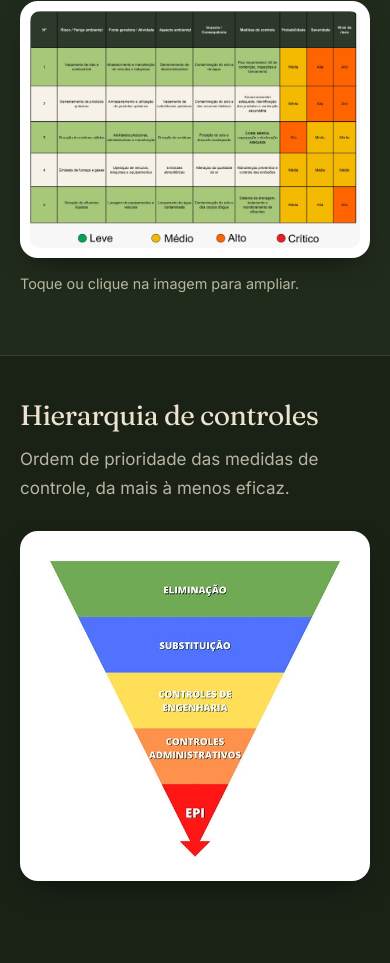
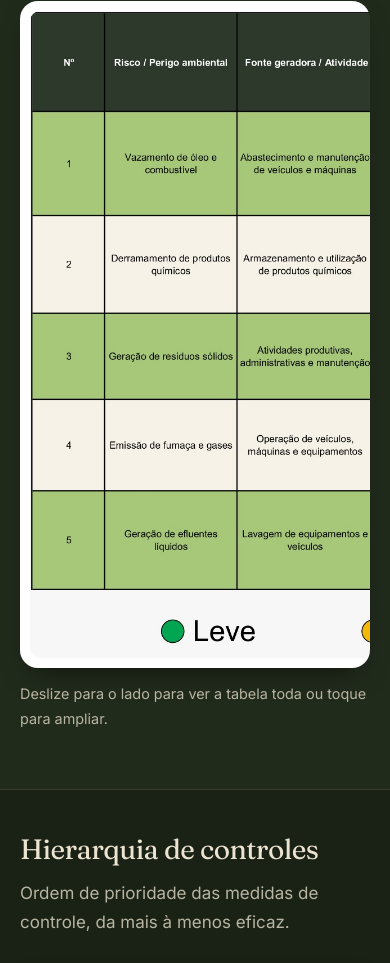
Before and after one commit to pedroeducrigo1020-dev/gaeconsultoria, a plain HTML site: page seguranca-trabalho.html in a window 390 px wide. Shown: the part 1265-2228 px from the top of the page. Drawn offline with Linux system fonts and the light colour scheme.

Commit message:
Add files via upload

```diff
--- a/seguranca-trabalho.html
+++ b/seguranca-trabalho.html
@@ -20,8 +20,8 @@
 <main>
 <section class="hero hero--solo"><div class="wrap"><div><a class="voltar" href="index.html">← Início</a><h1>Segurança do Trabalho</h1><p class="lead">Prevenir acidentes, identificar riscos e garantir um ambiente de trabalho seguro e saudável para os funcionários.</p></div></div></section>
 <section class="sec" id="objetivo"><div class="wrap"><div class="sec__head"><h2>Objetivo</h2><p>O que a área faz dentro de uma consultoria.</p></div><div class="sec__body"><p>A área de Segurança do Trabalho em uma consultoria tem como objetivo prevenir acidentes, identificar riscos e garantir um ambiente de trabalho seguro e saudável para os funcionários.</p><div class="cols cols--grande" style="margin-top:32px"><div><h3>Prevenir</h3><p>Acidentes no dia a dia do trabalho.</p></div><div><h3>Identificar</h3><p>Riscos presentes no ambiente.</p></div><div><h3>Garantir</h3><p>Um ambiente seguro e saudável para os funcionários.</p></div></div></div></div></section>
-<section class="sec sec--tint" id="matriz-riscos"><div class="wrap"><div class="sec__head"><h2>Matriz de riscos ambientais</h2><p>Riscos identificados, com probabilidade, severidade e nível de risco.</p></div><div class="sec__body"><div class="fig"><a href="matriz-riscos.jpeg" target="_blank" rel="noopener" aria-label="Abrir a matriz de riscos ambientais em tamanho maior"><img width="1600" height="1150" loading="lazy" decoding="async" src="matriz-riscos.jpeg" alt="Matriz de riscos ambientais com cinco riscos: vazamento de óleo e combustível, derramamento de produtos químicos, geração de resíduos sólidos, emissão de fumaça e gases e geração de efluentes líquidos, cada um com fonte geradora, aspecto, impacto, medidas de controle, probabilidade, severidade e nível de risco (leve, médio, alto ou crítico)"></a></div><p style="margin-top:14px;font-size:.9rem">Toque ou clique na imagem para ampliar.</p></div></div></section>
-<section class="sec" id="hierarquia-controles"><div class="wrap"><div class="sec__head"><h2>Hierarquia de controles</h2><p>Ordem de prioridade das medidas de controle, da mais à menos eficaz.</p></div><div class="sec__body"><div class="fig fig--funil"><img width="568" height="568" loading="lazy" decoding="async" src="hierarquia-controles.jpeg" alt="Funil invertido da hierarquia de controles, de cima para baixo: eliminação, substituição, controles de engenharia, controles administrativos e EPI"></div></div></div></section>
+<section class="sec sec--tint" id="matriz-riscos"><div class="wrap"><div class="sec__head"><h2>Matriz de riscos ambientais</h2><p>Riscos identificados, com probabilidade, severidade e nível de risco.</p></div><div class="sec__body"><div class="fig rolagem"><a href="matriz-riscos.jpeg" target="_blank" rel="noopener" aria-label="Abrir a matriz de riscos ambientais em tamanho maior"><img width="1600" height="1150" loading="lazy" decoding="async" src="matriz-riscos.jpeg" alt="Matriz de riscos ambientais com cinco riscos: vazamento de óleo e combustível, derramamento de produtos químicos, geração de resíduos sólidos, emissão de fumaça e gases e geração de efluentes líquidos, cada um com fonte geradora, aspecto, impacto, medidas de controle, probabilidade, severidade e nível de risco (leve, médio, alto ou crítico)"></a></div><p style="margin-top:14px;font-size:.9rem"><span class="so-desk">Clique na imagem para ampliar.</span><span class="so-movel">Deslize para o lado para ver a tabela toda ou toque para ampliar.</span></p></div></div></section>
+<section class="sec" id="hierarquia-controles"><div class="wrap"><div class="sec__head"><h2>Hierarquia de controles</h2><p>Ordem de prioridade das medidas de controle, da mais à menos eficaz.</p></div><div class="sec__body"><div class="fig" style="max-width:440px"><img width="568" height="568" loading="lazy" decoding="async" src="hierarquia-controles.jpeg" alt="Funil invertido da hierarquia de controles, de cima para baixo: eliminação, substituição, controles de engenharia, controles administrativos e EPI"></div></div></div></section>
 <section class="cta"><div class="wrap"><div class="cta__box"><h2>Vamos conversar sobre a sua empresa?</h2><p>Fale com a nossa equipe e receba uma proposta de diagnóstico.</p><a class="btn btn--tan" href="contato.html">Entrar em contato</a></div></div></section>
 </main>
 <footer class="foot"><div class="wrap">
--- a/style.css
+++ b/style.css
@@ -168,10 +168,10 @@ img,svg,video{max-width:100%;height:auto}
 .kpi dt{font-size:1.8rem;overflow-wrap:anywhere}
 /* menu do celular sempre cabe na tela */
 .menu nav{max-height:calc(100vh - 90px);max-height:calc(100dvh - 90px);overflow-y:auto}
-/* imagens sempre fluidas: ocupam a largura disponível, sem tamanho fixo */
-.fig a{display:block}
-.fig img{width:100%;height:auto}
-.fig--funil{width:100%;max-width:min(440px,100%)}
+/* matriz de riscos: rola de lado no celular para manter o texto legível */
+.rolagem{overflow-x:auto;-webkit-overflow-scrolling:touch}
+.rolagem a{display:block}
+.so-movel{display:none}
 
 /* conteúdo largo nunca alarga a página */
 .sec__body,.sec__head{min-width:0}
@@ -183,6 +183,8 @@ img,svg,video{max-width:100%;height:auto}
 
 /* tablets e celulares */
 @media(max-width:760px){
+  .rolagem img{width:900px;max-width:none}
+  .so-movel{display:inline}.so-desk{display:none}
   .funil div{width:100%}
 }
 @media(max-width:640px){
@@ -236,7 +238,3 @@ img,svg,video{max-width:100%;height:auto}
   *{transition:none!important}
   .area:hover{transform:none}
 }
-
-/* cards de ferramentas (home): proporção em vez de altura fixa */
-.ferr .fig{height:auto;aspect-ratio:4/3;padding:12px}
-.ferr .fig img{width:100%;height:100%;max-height:none;max-width:100%;object-fit:contain}
```
